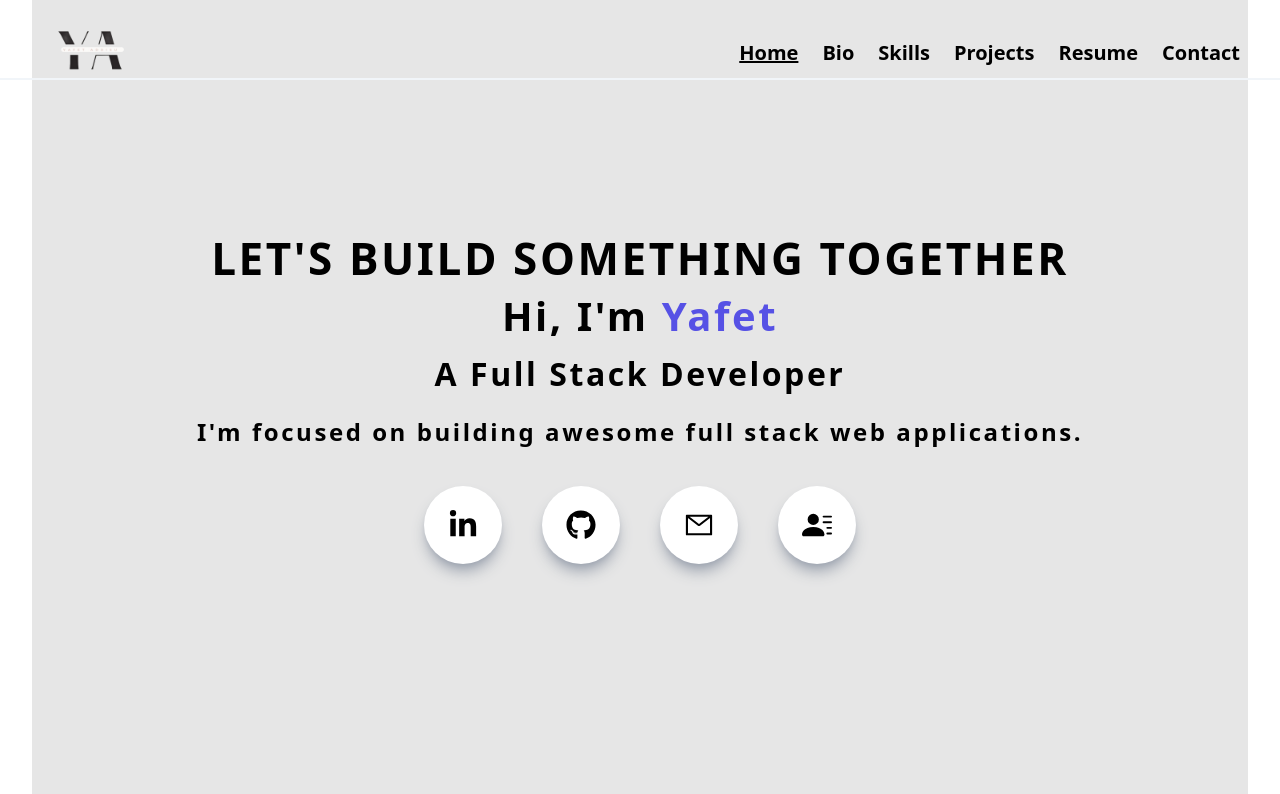
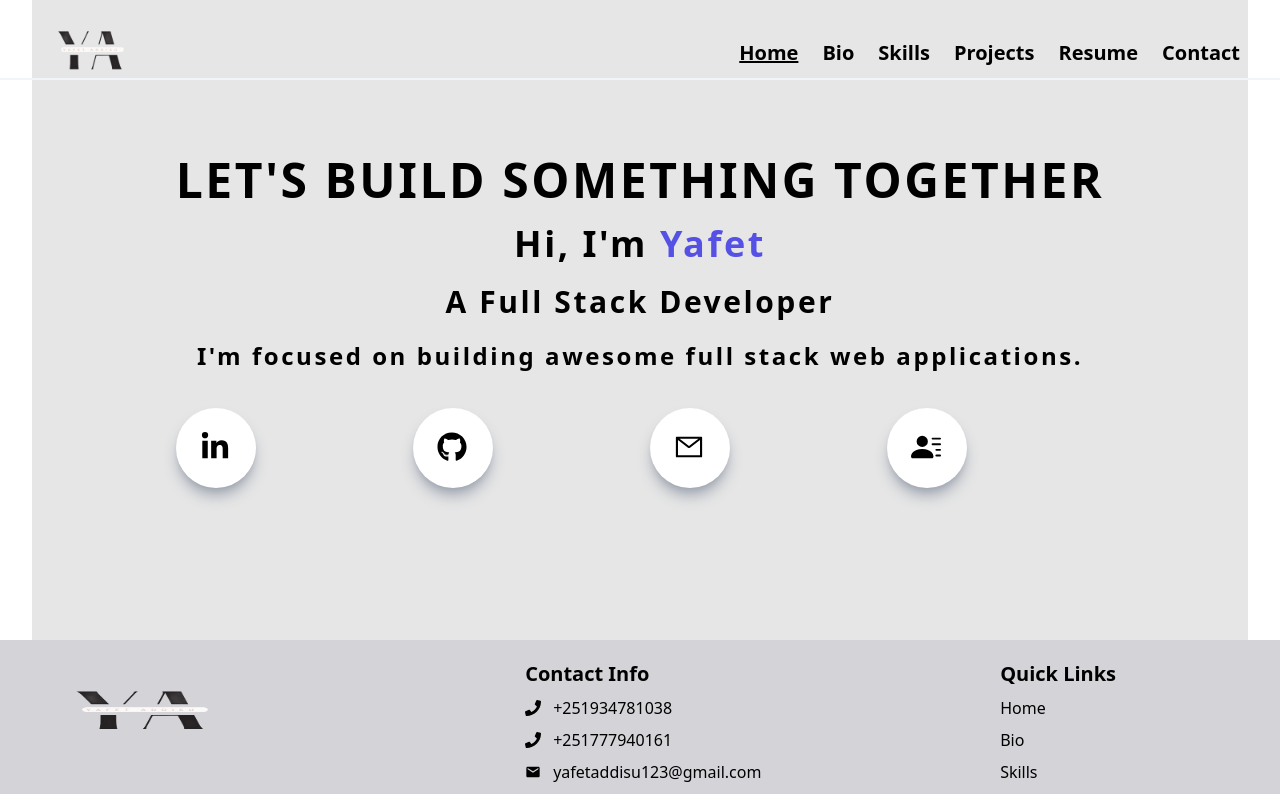
Before and after one commit to yafet-123/yafet-addisu-portfolio, a Next.js app: page / in a window 1280 px wide. Shown: the top 794 px of the page. Built offline with nearby package versions, Linux system fonts and the light colour scheme.

Commit message:
edited z project page

```diff
--- a/components/bio/About.jsx
+++ b/components/bio/About.jsx
@@ -7,7 +7,7 @@ const About = ()=>{
 	return(
 		<div id="about" className="w-full p-2 flex flex-col pt-24 px-2 md:px-10 bg-[#e6e6e6ff]">
 			<div className="flex flex-row justify-center md:justify-between items-center my-5">
-				<h1 className="font-sans font-bold text-[2.1rem] leading-[2.35rem] text-left text-[#010101] w-full tracking-[0.16rem] mb-5">
+				<h1 className="font-sans font-bold text-[2.1rem] leading-[2.35rem] text-center md:text-left text-[#010101] w-full tracking-[0.16rem] mb-5">
 					BIO
 				</h1>
 				<Link href="/#projects">
--- a/components/contact/CommonHeroSection.jsx
+++ b/components/contact/CommonHeroSection.jsx
@@ -21,7 +21,7 @@ const CommonHeroSection = ({background,Tagline,Welcome_Message,photos}) => {
   return (
     <div className={`flex flex-col lg:flex-row h-full pt-28 md:px-10 bg-zinc-300`}>
       <div className="text-black flex flex-col justify-center font-normal text-left w-full lg:w-[50%] mb-5 lg:mb-0 px-5">
-          <h1 className="text-2xl md:text-4xl mb-5">
+          <h1 className="text-2xl md:text-4xl mb-5 text-center md:text-left ">
             {Tagline}
           </h1>
           <h1 className="text-xl text-center md:text-left md:text-2xl mb-5 leading-10">
--- a/components/home/Main.js
+++ b/components/home/Main.js
@@ -12,29 +12,29 @@ const Main = ()=>{
 		{path:"/resume", icon:<BsFillPersonLinesFill size={30} color="black"/>}
 	]
 	return(
-		<div id="home" className="w-full h-screen text-center bg-[#e6e6e6ff] text-black">
-			<div className="max-w-[1240px] w-full h-full text-center mx-auto p-2 flex justify-center items-center">
+		<div id="home" className="w-full h-full text-center bg-[#e6e6e6ff] text-black py-32">
+			<div className="text-center p-2 flex mx-auto justify-center items-center">
 				<div className="">
-					<p className="uppercase font-sans font-bold text-[2.75rem] leading-[2.35rem] text-center w-full tracking-[0.16rem] my-5">
+					<p className="uppercase font-sans font-bold text-4xl md:text-5xl leading-[2.35rem] text-center w-full tracking-[0.16rem] my-5">
 						LET&#39;S BUILD SOMETHING TOGETHER
 					</p>
-					<h1 className="font-sans font-bold text-[2.5rem] leading-[2.35rem] text-center w-full tracking-[0.16rem] my-5">
+					<h1 className="font-sans font-bold text-3xl md:text-4xl leading-[2.35rem] text-center w-full tracking-[0.16rem] my-5">
 						Hi, I&#39;m <span className='text-[#5651e5]'>Yafet</span>
 					</h1>
-					<h1 className="font-sans font-bold text-[2rem] leading-[2.35rem] text-center w-full tracking-[0.16rem] my-5">
+					<h1 className="font-sans font-bold text-2xl md:text-3xl leading-[2.35rem] text-center w-full tracking-[0.16rem] my-5">
 						A Full Stack Developer
 					</h1>
-					<p className="font-sans font-bold text-[1.5rem] leading-[2.35rem] text-center w-full tracking-[0.16rem] my-5">
+					<p className="font-sans font-bold text-xl md:text-2xl leading-[2.35rem] text-center w-full tracking-[0.16rem] my-5">
 						I&#39;m focused on building awesome full stack web applications.
 					</p>
-					<div className="flex items-center justify-center py-4">
+					<div className="grid grid-cols-2 md:grid-cols-4 gap-5 py-4">
 						{ MainList.map((main,index)=>(
 							<Link key={index} href={main.path}>
 					        	<a
 					        		target='_blank'
 	              					rel='noreferrer'
 					        	>
-					        		<div className="mx-5 bg-white rounded-full shadow-lg shadow-gray-400 p-6 cursor-pointer hover:scale-110 ease-in duration-300">
+					        		<div className="w-20 h-20 bg-white rounded-full shadow-lg shadow-gray-400 p-6 cursor-pointer hover:scale-110 ease-in duration-300">
 					        			{ main.icon }
 					        		</div>
 					        	</a>
--- a/components/project/CommonHeroSection.jsx
+++ b/components/project/CommonHeroSection.jsx
@@ -9,7 +9,7 @@ const CommonHeroSection = ({background,Tagline,Welcome_Message}) => {
   const router = useRouter();
   const [paddingTop, setPaddingTop] = useState("0");
   return (
-    <div className={`flex flex-col lg:flex-row h-[600px] pt-28 md:px-32 bg-zinc-300`}>
+    <div className={`flex flex-col lg:flex-row h-full md:h-[600px] pt-28 px-2 md:px-32 bg-zinc-300`}>
       <div className="text-black flex flex-col justify-center font-normal text-center w-full mb-5 lg:mb-0 px-5">
           <h1 className="text-2xl md:text-4xl font-bold mb-5">
             {Tagline}
--- a/components/project/Projects.js
+++ b/components/project/Projects.js
@@ -6,7 +6,7 @@ const Projects = ({projects})=>{
 	console.log(projects)
 	return(
 		<div id='projects' className='w-full'>
-			<div className="px-20 py-5">
+			<div className="px-2 md:px-20 py-5">
         		<div className="grid grid-cols-1 md:grid-cols-2 gap-8">
         			{ projects.map((project,index)=>(
 	        			<ProjectItem
--- a/components/resume/file.jsx
+++ b/components/resume/file.jsx
@@ -6,7 +6,7 @@ import { FaGithub, FaLinkedinIn } from 'react-icons/fa';
 const File = () => {
 
   return (
-    <div className='px-40 pt-28 h-full bg-[#e6e6e6ff] text-black'>
+    <div className='px-2 lg:px-40 pt-28 h-full bg-[#e6e6e6ff] text-black'>
       <h1 className="font-sans font-bold text-[2.1rem] leading-[2.35rem] text-center w-full tracking-[0.16rem] mb-5">
         Resume
       </h1>
--- a/components/skills/Skill.js
+++ b/components/skills/Skill.js
@@ -89,7 +89,7 @@ const Skill = ()=>{
 		},
 	]
 	return(
-		<div className='w-full grid grid-cols-2 gap-10 px-20'>
+		<div className='w-full grid grid-cols-1 md:grid-cols-2 gap-10 px-2 md:px-20'>
 		 	{ SkillsList.map((skill,index)=>(
 	         	<div key={index} className='bg-[#e6e6e6ff] py-6 px-3 shadow-xl rounded-xl hover:scale-105 ease-in duration-300'>
 	          		<div className='flex flex-col justify-center items-center'>
```
